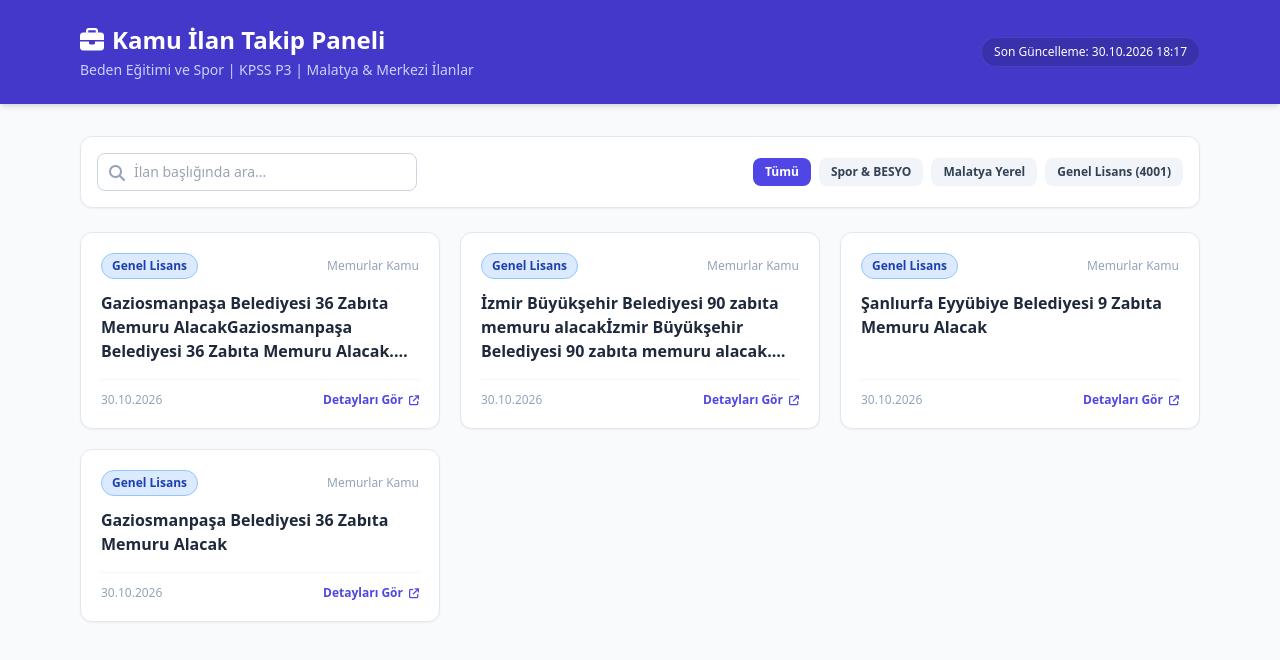
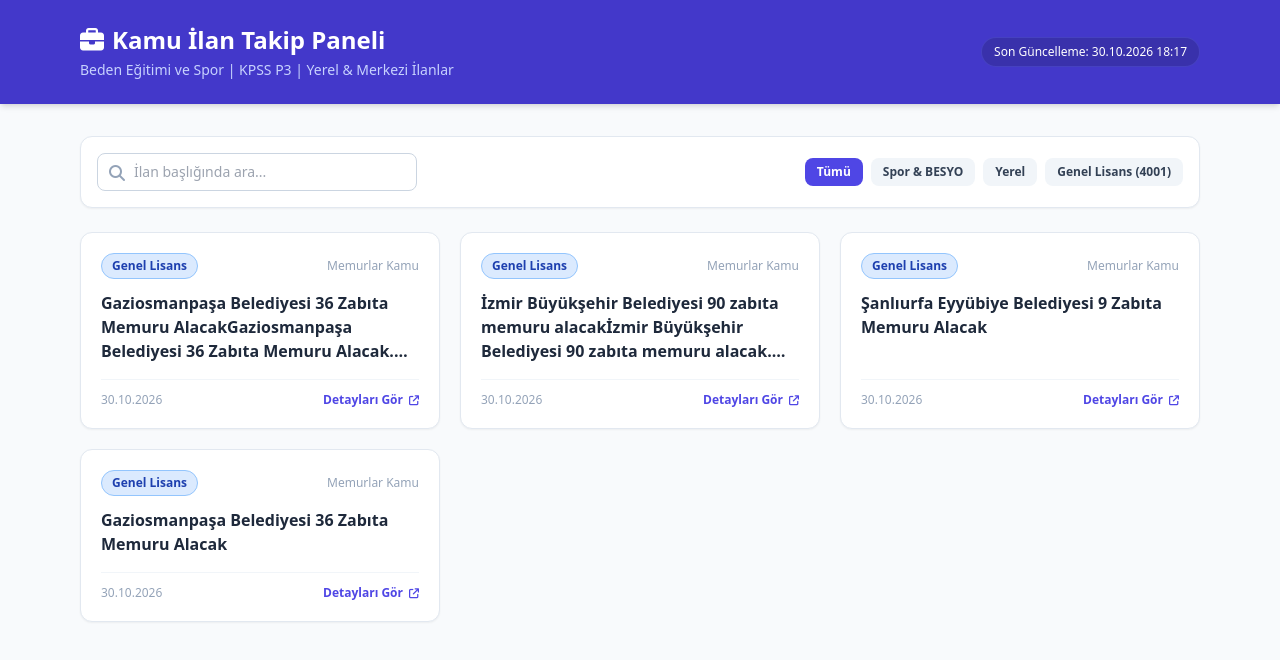
Before and after one commit to kadir-uygur/kpss, a plain HTML site: page index.html in a window 1280 px wide. Drawn offline with nearby package versions, Linux system fonts and the light colour scheme.

Commit message:
Update index.html

```diff
--- a/index.html
+++ b/index.html
@@ -17,7 +17,7 @@
           <i class="fa-solid fa-briefcase"></i> Kamu İlan Takip Paneli
         </h1>
         <p class="text-indigo-200 text-sm mt-1">
-          Beden Eğitimi ve Spor | KPSS P3 | Malatya & Merkezi İlanlar
+          Beden Eğitimi ve Spor | KPSS P3 | Yerel & Merkezi İlanlar
         </p>
       </div>
       <div id="last-updated" class="text-xs bg-indigo-800/80 px-3 py-1.5 rounded-full border border-indigo-500/30">
@@ -41,7 +41,7 @@
       <div class="flex flex-wrap gap-2 w-full md:w-auto">
         <button onclick="filterCategory('all')" class="filter-btn active px-3 py-1.5 text-xs font-semibold rounded-lg bg-indigo-600 text-white">Tümü</button>
         <button onclick="filterCategory('spor')" class="filter-btn px-3 py-1.5 text-xs font-semibold rounded-lg bg-slate-100 text-slate-700 hover:bg-slate-200">Spor & BESYO</button>
-        <button onclick="filterCategory('malatya')" class="filter-btn px-3 py-1.5 text-xs font-semibold rounded-lg bg-slate-100 text-slate-700 hover:bg-slate-200">Malatya Yerel</button>
+        <button onclick="filterCategory('malatya')" class="filter-btn px-3 py-1.5 text-xs font-semibold rounded-lg bg-slate-100 text-slate-700 hover:bg-slate-200">Yerel</button>
         <button onclick="filterCategory('genel')" class="filter-btn px-3 py-1.5 text-xs font-semibold rounded-lg bg-slate-100 text-slate-700 hover:bg-slate-200">Genel Lisans (4001)</button>
       </div>
     </div>
```
